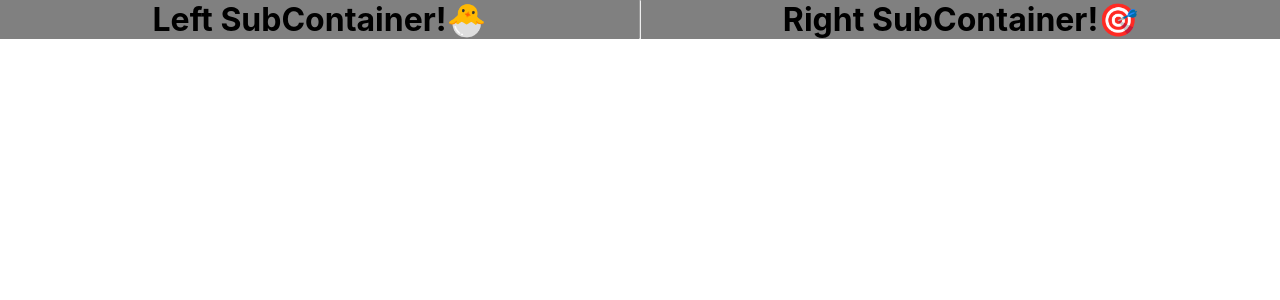
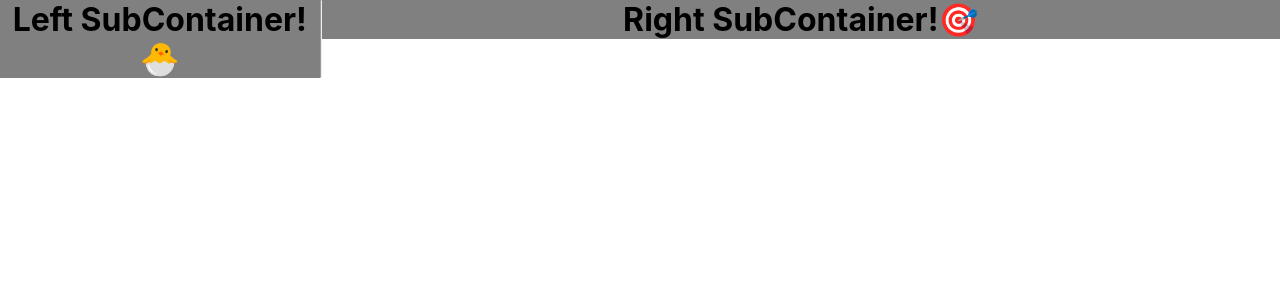
Before and after one commit to PIJUSH364/React__Design_pattens, a React (Create React App) app: page / in a window 1280 px wide. Shown: the top 300 px of the page. Built offline with nearby package versions, Linux system fonts and the light colour scheme.

Commit message:
style component taking props

```diff
--- a/src/App.js
+++ b/src/App.js
@@ -26,7 +26,14 @@ const RightHandComponent = () => {
   );
 };
 function App() {
-  return <SplictScreen left={LeftHandComponent} right={RightHandComponent} />;
+  return (
+    <SplictScreen
+      left={LeftHandComponent}
+      right={RightHandComponent}
+      leftWeight={1}
+      rightWeight={3}
+    />
+  );
 }
 
 export default App;
--- a/src/SplictScreen.js
+++ b/src/SplictScreen.js
@@ -5,17 +5,17 @@ const Container = styled.div`
   display: flex;
 `;
 const SubContainer = styled.div`
-  flex: 1;
+  flex: ${(props) => props.weight};
 `;
 
-function SplictScreen({ left: Left, right: Right }) {
+function SplictScreen({ left: Left, right: Right, leftWeight, rightWeight }) {
   return (
     <Container>
-      <SubContainer>
+      <SubContainer weight={leftWeight}>
         <Left />
       </SubContainer>
       <hr />
-      <SubContainer>
+      <SubContainer weight={rightWeight}>
         <Right />
       </SubContainer>
     </Container>
```
